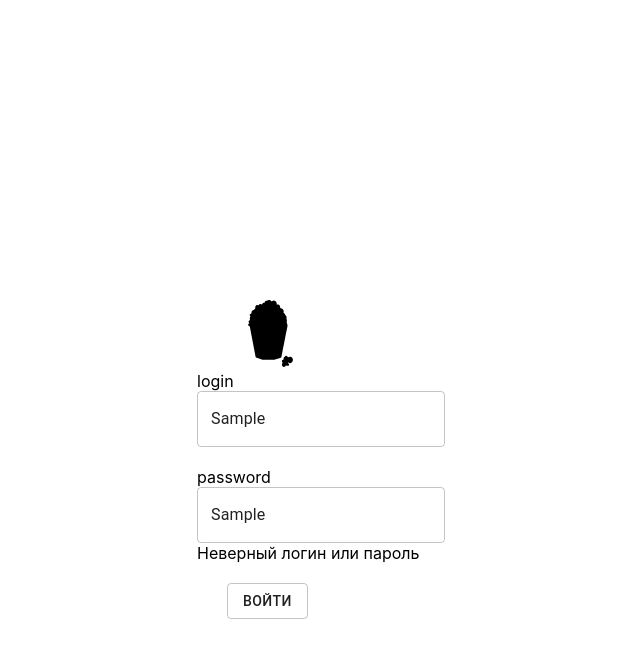
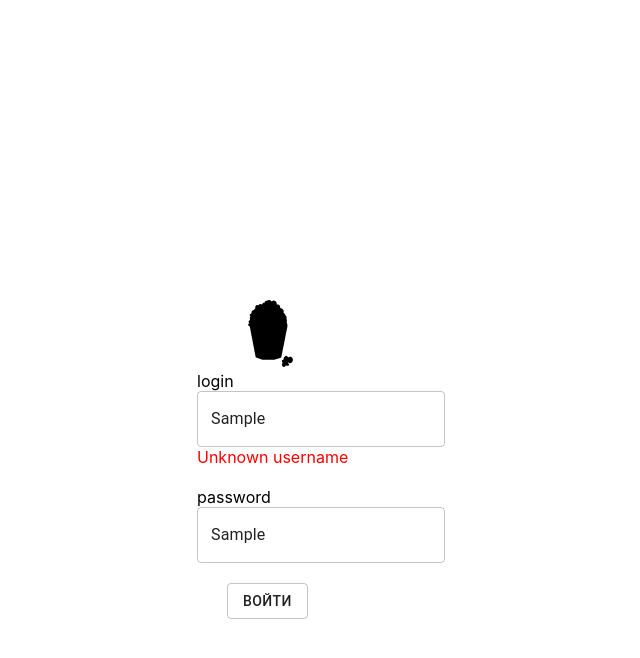
Before and after one commit to VladZakharov2001/movies_frontend, a React (Create React App) app: page /login in a window 1280 px wide. Both pictures are taken after typing "Sample", "Sample" into the empty fields and a click on the button "ВОЙТИ". Shown: the top 658 px of the page, without its empty margins (503-1143 px from the left). Built offline with nearby package versions, Linux system fonts and the light colour scheme.

Commit message:
home auth

```diff
--- a/package.json
+++ b/package.json
@@ -48,6 +48,6 @@
     ]
   },
   "devDependencies": {
-    "@types/react-router-dom": "^5.1.8"
+    "@types/react-router-dom": "^5.1.9"
   }
 }
--- a/src/App.tsx
+++ b/src/App.tsx
@@ -1,13 +1,28 @@
-import { Route, Router } from "react-router-dom";
-import Authorization from "./components/authorization";
-import Main from "./components/mainPages";
-import GlobalStyle from "./global";
+import { Route, Router, Switch } from "react-router-dom";
+import Authorization from "./components/Authorization";
+import MainPage from "./components/MainPages";
+import GlobalStyle from "./GlobalStyle";
+import PrivateRoute from "./PrivateRoute";
+import user from "../src/components/Authorization/constants";
 const App: React.FC = () => {
+  if (localStorage.getItem("login") !== "null") {
+    localStorage.setItem("login", user.USER_LOGIN[0]);
+  }
+  if (localStorage.getItem("password") !== "null") {
+    localStorage.setItem("password", user.USER_PASSWORD[0]);
+  }
+
   return (
     <div>
       <GlobalStyle />
-      <Route exact path="/" component={Main} />
-      <Route exact path="/login" component={Authorization} />
+      <Switch>
+        <PrivateRoute exact path="/">
+          <MainPage />
+        </PrivateRoute>
+        <Route exact path="/login">
+          <Authorization />
+        </Route>
+      </Switch>
     </div>
   );
 };
--- /dev/null
+++ b/src/PrivateRoute.tsx
@@ -0,0 +1,13 @@
+import React, { ReactElement } from "react";
+import { Route, Redirect } from "react-router-dom";
+
+const PrivateRoute = ({ children, ...rest }: any): ReactElement => {
+  const isAuth = true;
+  return (
+    <Route
+      {...rest}
+      render={() => (isAuth ? children : <Redirect to={"/login"} />)}
+    />
+  );
+};
+export default PrivateRoute;
--- a/src/components/authorization/components/Field/index.tsx
+++ b/src/components/Authorization/components/FieldInput/index.tsx
@@ -1,6 +1,6 @@
 import { TextField } from "@material-ui/core";
 import React, { ReactElement } from "react";
-import { Form, Field } from "react-final-form";
+import { Field } from "react-final-form";
 import { Error } from "./styled";
 const FieldInput = ({
   name,
@@ -20,7 +20,11 @@ const FieldInput = ({
             placeholder={name}
             variant="outlined"
           />
-          <Error>{meta.error && meta.touched && <div>{meta.error}</div>}</Error>
+          <Error>
+            {(meta.error || meta.submitError) && meta.touched && (
+              <span>{meta.error || meta.submitError}</span>
+            )}
+          </Error>
         </div>
       )}
     </Field>
--- /dev/null
+++ b/src/components/Authorization/constants.tsx
@@ -0,0 +1,5 @@
+const user: { USER_LOGIN: Array<string>; USER_PASSWORD: Array<string> } = {
+  USER_LOGIN: ["vlad@"],
+  USER_PASSWORD: ["vlad2"],
+};
+export default user;
--- a/src/components/authorization/index.tsx
+++ b/src/components/Authorization/index.tsx
@@ -1,33 +1,26 @@
 import React, { useState } from "react";
-import { Form, Field } from "react-final-form";
+import { Form } from "react-final-form";
 import { useHistory } from "react-router-dom";
-import FieldInput from "./components/Field/index";
-import logo from "./logotip.svg";
+import FieldInput from "./components/FieldInput/index";
+import logo from "./logo.svg";
 import { Container, Logo, ButtonCome, Password } from "./styles";
-import { login, password, formData } from "./constants";
 import { Button } from "@material-ui/core";
-
-localStorage.setItem("login", login);
-localStorage.setItem("password", password);
+import { FORM_ERROR } from "final-form";
 
 const Authorization = () => {
-  let history = useHistory();
-  const [isCorrectValue, setIsCorrectValue] = useState(true);
-
+  const history = useHistory();
   const required = (value: string): string => {
     return value ? "" : "Empty field";
   };
 
   const onSubmit = (values: any) => {
-    if (
-      values.login == localStorage.getItem("login") &&
-      values.password == localStorage.getItem("password")
-    ) {
-      history.push("/");
-      setIsCorrectValue(true);
-    } else {
-      setIsCorrectValue(false);
+    if (values.login !== localStorage.getItem("login")) {
+      return { login: "Unknown username" };
     }
+    if (values.password !== localStorage.getItem("password")) {
+      return { [FORM_ERROR]: "Invalid password" };
+    }
+    history.push("/");
   };
   return (
     <div>
@@ -39,15 +32,14 @@ const Authorization = () => {
         </Logo>
         <Form
           onSubmit={onSubmit}
-          initialValues={formData}
-          render={({ handleSubmit, form }) => (
+          render={({ handleSubmit, submitError }) => (
             <form onSubmit={handleSubmit}>
               <FieldInput name={"login"} validate={required} />
               <Password>
                 <FieldInput name={"password"} validate={required} />
               </Password>
               <div>
-                {!isCorrectValue && <div>Неверный логин или пароль</div>}
+                {submitError && <div className="error">{submitError}</div>}
                 <ButtonCome>
                   <Button variant="outlined" type="submit">
                     Войти
--- a/src/components/authorization/styles.ts
+++ b/src/components/Authorization/styles.ts
@@ -5,13 +5,16 @@ export const Container = styled.div`
   margin-top: 300px;
   margin-left: 700px;
 `;
+
 export const Logo = styled.div`
   padding-left: 40px;
 `;
+
 export const ButtonCome = styled.div`
   padding-left: 30px;
   padding-top: 20px;
 `;
+
 export const Password = styled.div`
   padding-top: 20px;
 `;
--- a/src/components/mainPages/index.tsx
+++ b/src/components/MainPages/index.tsx
@@ -1,6 +1,6 @@
 import { Link } from "react-router-dom";
 
-const Main = (props: any) => {
+const MainPage = (props: any) => {
   const genres = ["Фантастика", "Комедия", "Детектив"];
   localStorage.setItem("genres", JSON.stringify(genres));
 
@@ -16,4 +16,4 @@ const Main = (props: any) => {
     </div>
   );
 };
-export default Main;
+export default MainPage;
--- a/src/components/authorization/constants.tsx
+++ /dev/null
@@ -1,3 +0,0 @@
-export const login: string = "vlad@";
-export const password: string = "vlad2";
-export let formData = {};
```
Also changed, not shown: src/GlobalStyle.tsx (renamed from src/global.tsx), src/components/Authorization/components/FieldInput/styled.tsx (renamed from src/components/authorization/components/Field/styled.tsx), src/components/Authorization/logo.svg (renamed from src/components/authorization/logotip.svg), 1 other file (tests, documents, lock files or other folders).
